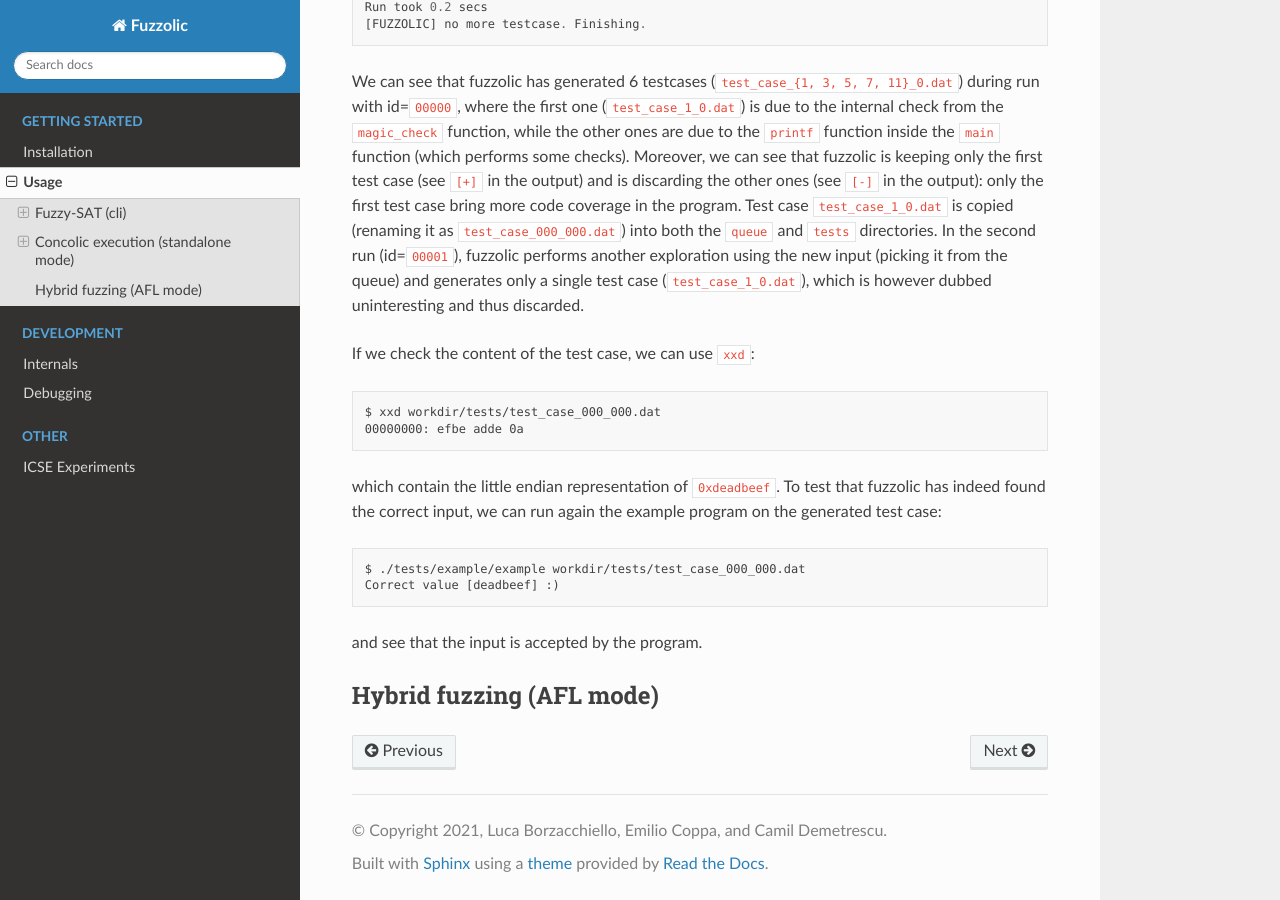
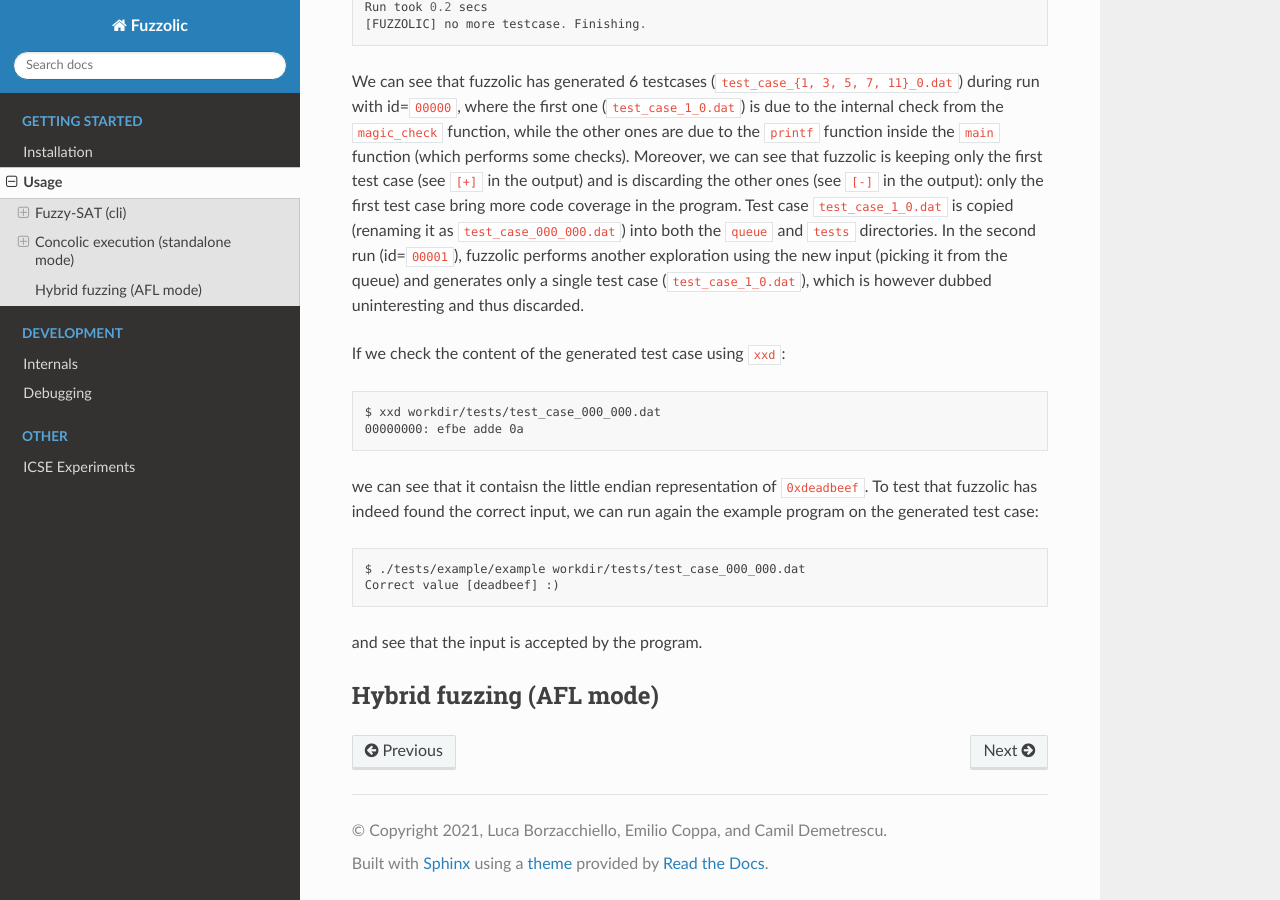
Before and after one commit to season-lab/fuzzolic, a Sphinx documentation site: the page built from docs/usage.md, in a window 1280 px wide and 900 px high, scrolled down 4374 px. Built offline with Sphinx 7.4.7 and the Read the Docs theme 2.0.0, drawn with Linux system fonts in a browser that asks for light colours.

Commit message:
Update usage.md

````diff
--- a/docs/usage.md
+++ b/docs/usage.md
@@ -169,12 +169,12 @@ Run took 0.2 secs
 ```
 We can see that fuzzolic has generated 6 testcases (`test_case_{1, 3, 5, 7, 11}_0.dat`) during run with id=`00000`, where the first one (`test_case_1_0.dat`) is due to the internal check from the `magic_check` function, while the other ones are due to the `printf` function inside the `main` function (which performs some checks). Moreover, we can see that fuzzolic is keeping only the first test case (see `[+]` in the output) and is discarding the other ones (see `[-]` in the output): only the first test case bring more code coverage in the program. Test case `test_case_1_0.dat` is copied (renaming it as `test_case_000_000.dat`) into both the `queue` and `tests` directories. In the second run (id=`00001`), fuzzolic performs another exploration using the new input (picking it from the queue) and generates only a single test case (`test_case_1_0.dat`), which is however dubbed uninteresting and thus discarded.
 
-If we check the content of the test case, we can use `xxd`:
+If we check the content of the generated test case using `xxd`:
 ```
 $ xxd workdir/tests/test_case_000_000.dat
 00000000: efbe adde 0a
 ```
-which contain the little endian representation of `0xdeadbeef`.
+we can see that it contaisn the little endian representation of `0xdeadbeef`.
 To test that fuzzolic has indeed found the correct input, we can run again the example program on the generated test case:
 ```
 $ ./tests/example/example workdir/tests/test_case_000_000.dat
````
